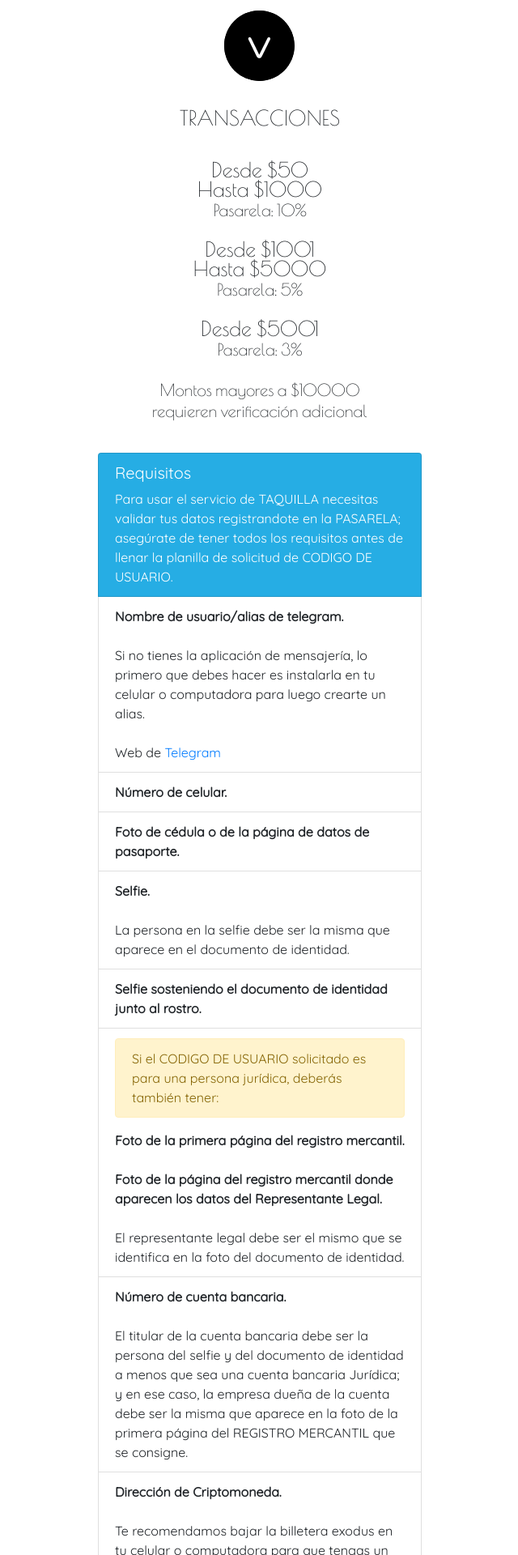
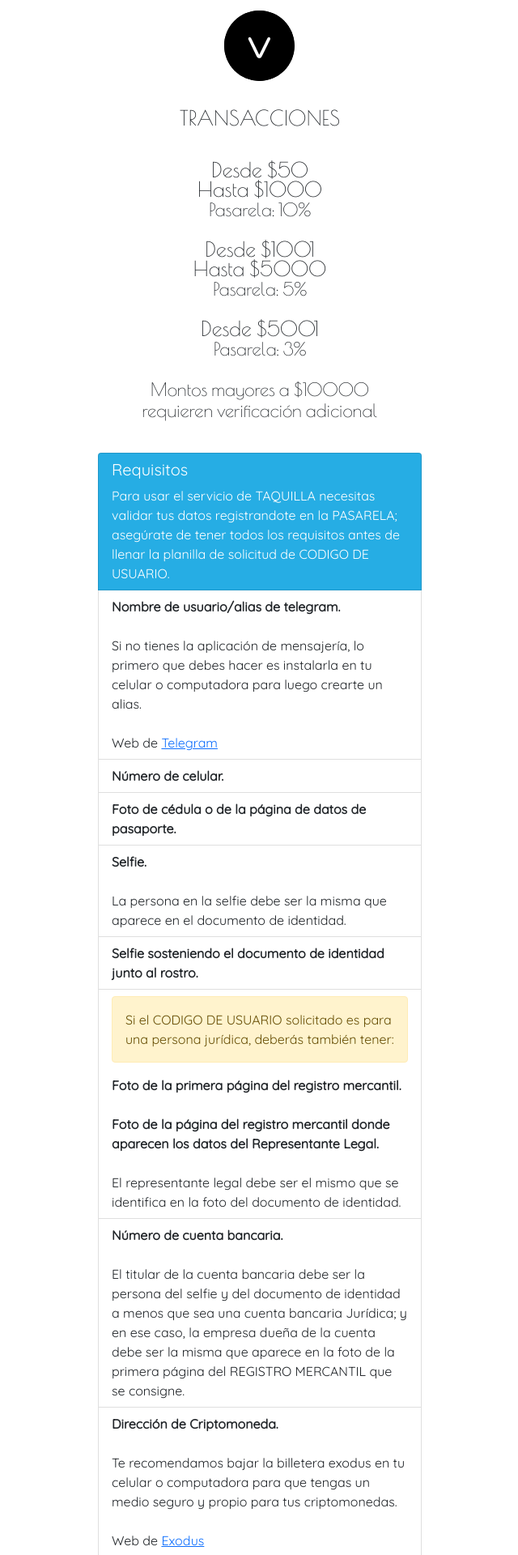
Before and after one commit to veca-git/veca, a Jekyll site: the page built from pasarela/index.html, in a window 1280 px wide. Shown: the part 561-2481 px from the top of the page at 81% size, without its empty margins (319-959 px from the left). Built offline with Jekyll 4.4.1, drawn with Linux system fonts in a browser that asks for light colours.

Commit message:
./github/workflow y otras cosas

```diff
--- a/_includes/footer.html
+++ b/_includes/footer.html
@@ -10,11 +10,7 @@
 		crossorigin="anonymous">
 	</script>
 
-	<script
-		src="https://stackpath.bootstrapcdn.com/bootstrap/4.4.1/js/bootstrap.min.js"
-		integrity="sha384-wfSDF2E50Y2D1uUdj0O3uMBJnjuUD4Ih7YwaYd1iqfktj0Uod8GCExl3Og8ifwB6"
-		crossorigin="anonymous">
-	</script>
+	<script src="https://cdn.jsdelivr.net/npm/bootstrap@5.0.0-beta1/dist/js/bootstrap.bundle.min.js" integrity="sha384-ygbV9kiqUc6oa4msXn9868pTtWMgiQaeYH7/t7LECLbyPA2x65Kgf80OJFdroafW" crossorigin="anonymous"></script>
 
 <script>
 	var formDatos = JSON.stringify($("#registro").serializeArray());
--- a/_includes/head-con-redireccion.html
+++ b/_includes/head-con-redireccion.html
@@ -7,7 +7,7 @@
 
     <title>{{ page.title }}</title>
 
-    <link href="https://stackpath.bootstrapcdn.com/bootstrap/4.4.1/css/bootstrap.min.css" integrity="sha384-Vkoo8x4CGsO3+Hhxv8T/Q5PaXtkKtu6ug5TOeNV6gBiFeWPGFN9MuhOf23Q9Ifjh" crossorigin="anonymous" rel="stylesheet">
+    <link href="https://cdn.jsdelivr.net/npm/bootstrap@5.0.0-beta1/dist/css/bootstrap.min.css" rel="stylesheet" integrity="sha384-giJF6kkoqNQ00vy+HMDP7azOuL0xtbfIcaT9wjKHr8RbDVddVHyTfAAsrekwKmP1" crossorigin="anonymous">
 
     <link href="https://fonts.googleapis.com/css?family=Quicksand&display=swap" rel="stylesheet">
     <link href="https://fonts.googleapis.com/css2?family=Poiret+One&display=swap" rel="stylesheet">
--- a/_includes/head.html
+++ b/_includes/head.html
@@ -6,7 +6,7 @@
 
     <title>{{ page.title }}</title>
 
-    <link href="https://stackpath.bootstrapcdn.com/bootstrap/4.4.1/css/bootstrap.min.css" integrity="sha384-Vkoo8x4CGsO3+Hhxv8T/Q5PaXtkKtu6ug5TOeNV6gBiFeWPGFN9MuhOf23Q9Ifjh" crossorigin="anonymous" rel="stylesheet">
+    <link href="https://cdn.jsdelivr.net/npm/bootstrap@5.0.0-beta1/dist/css/bootstrap.min.css" rel="stylesheet" integrity="sha384-giJF6kkoqNQ00vy+HMDP7azOuL0xtbfIcaT9wjKHr8RbDVddVHyTfAAsrekwKmP1" crossorigin="anonymous">
 
     <link href="https://fonts.googleapis.com/css?family=Quicksand&display=swap" rel="stylesheet">
     <link href="https://fonts.googleapis.com/css2?family=Poiret+One&display=swap" rel="stylesheet">
```
